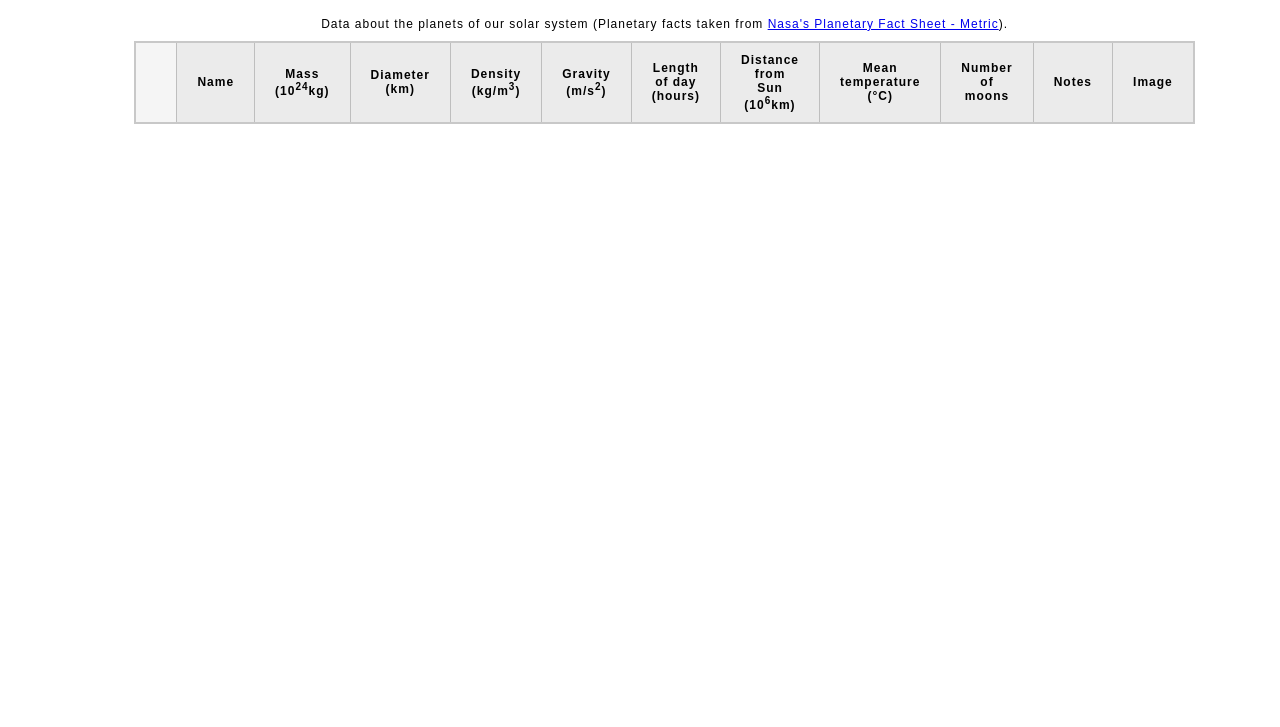
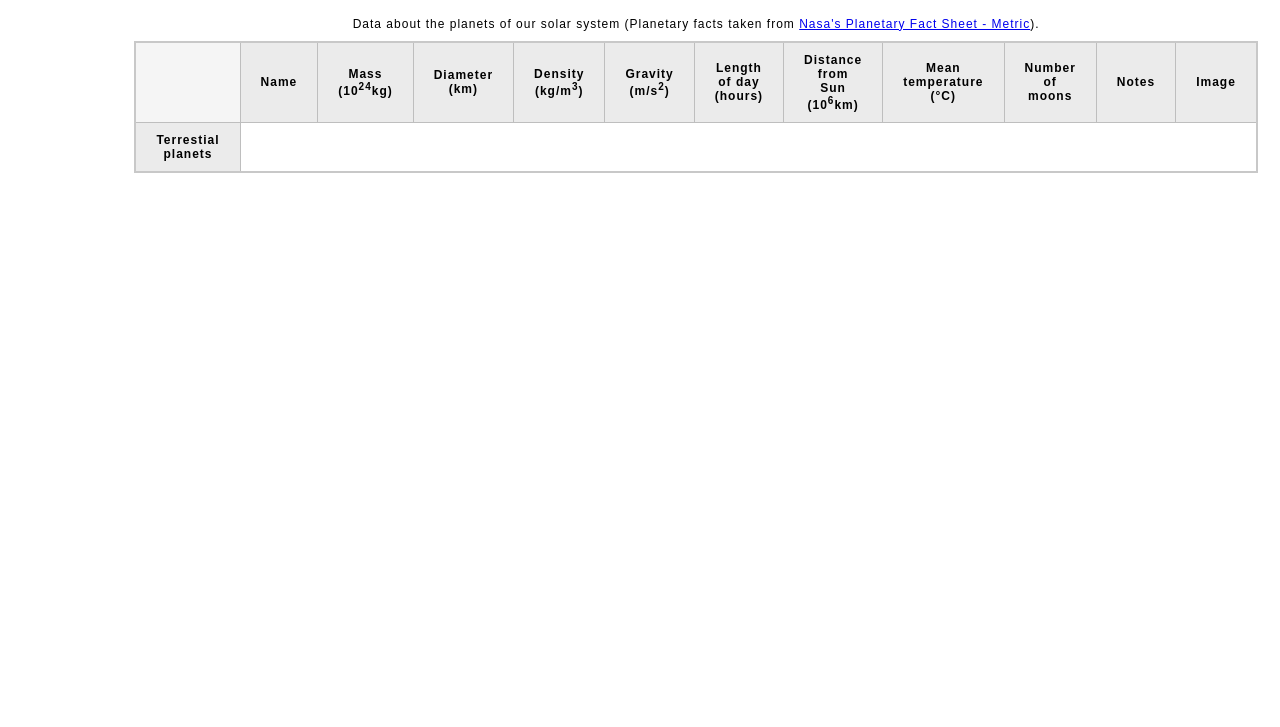
Before and after one commit to Zellitan/Zellitan.github.io, a plain HTML site: page planets-table/index.html in a window 1280 px wide. Shown: the part 73-800 px from the top of the page. Drawn offline with Linux system fonts and the light colour scheme.

Commit message:
Update index.html

```diff
--- a/planets-table/index.html
+++ b/planets-table/index.html
@@ -43,7 +43,9 @@
                 </thead>
                 <!-- The fourth child of the table element should be the table body element, which will contain the code and content to display rows of data. -->
                 <tbody>
-
+                    <tr>
+                        <th colspan="2">Terrestial planets</th>
+                    </tr>
                 </tbody>
                 <!-- Please note that you do NOT need to add a table footer for this assignment. -->
             </table>
```
